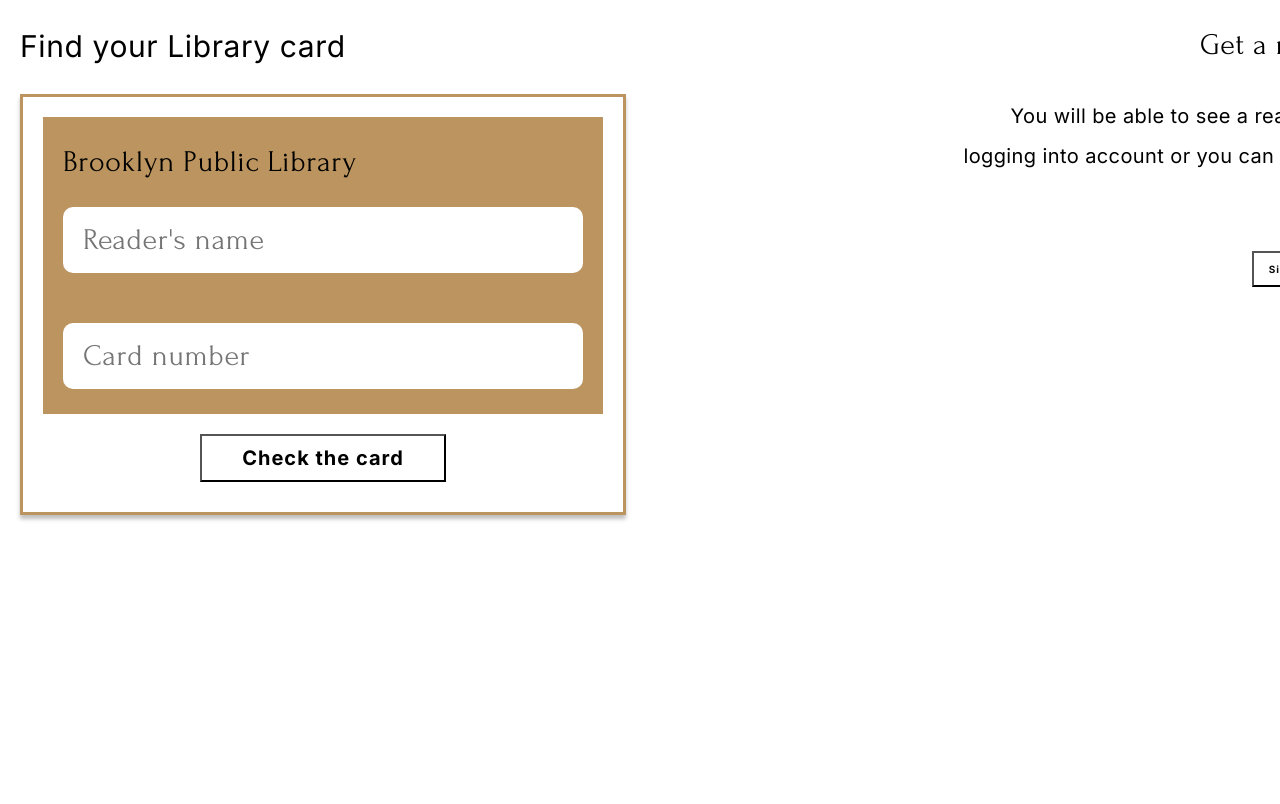
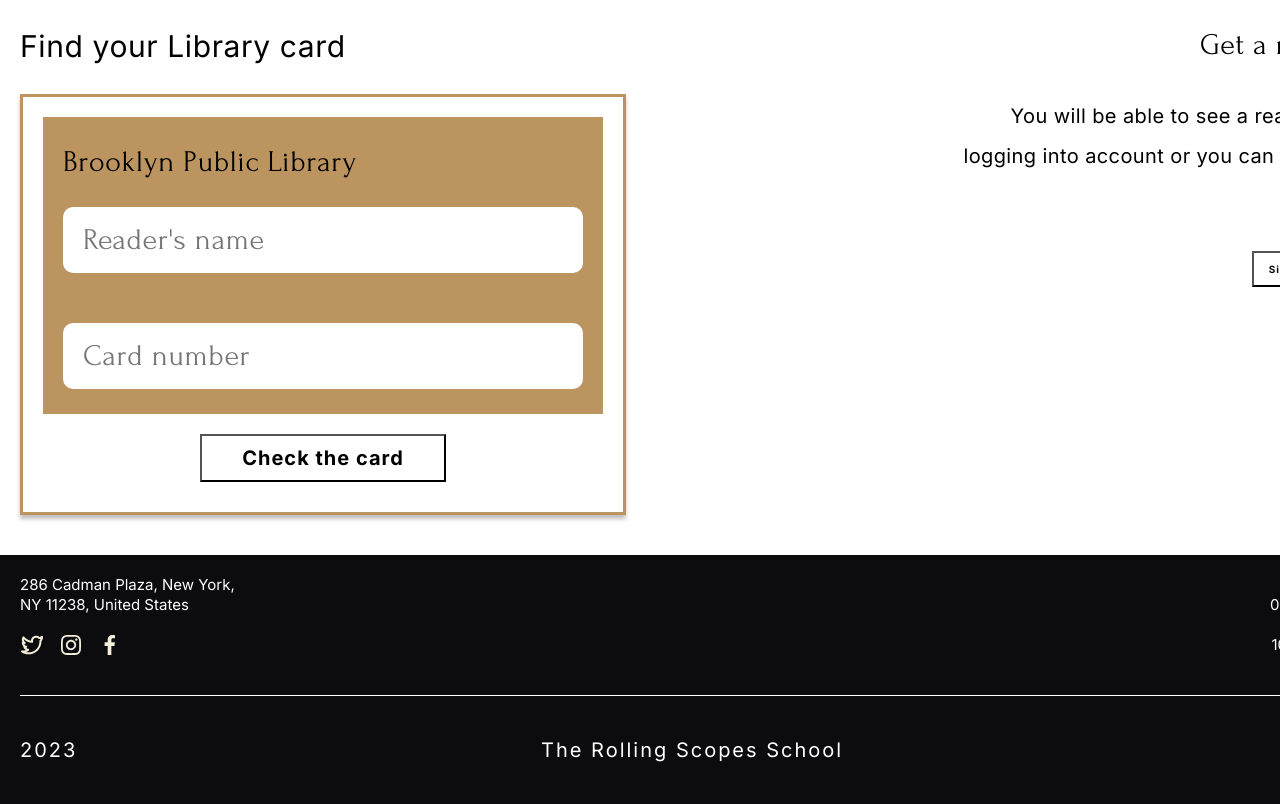
Before and after one commit to evikary/library, a plain HTML site: page library/index.html in a window 1280 px wide. Shown: the part 4655-5459 px from the top of the page. Before the commit the page ends 5210 px from the top, so only its background shows below. Drawn offline with Linux system fonts and the light colour scheme; a web font is replaced by a local one.

Commit message:
feat: add footer block

```diff
--- a/library/index.html
+++ b/library/index.html
@@ -299,7 +299,28 @@
         </div>
       </section>
     </main>
-    <footer></footer>
+    <footer class="footer">
+      <div class="footer-content">
+        <div class="left-column">
+          <p>286 Cadman Plaza, New York, <br>NY 11238, United States</p>
+          <div class="box">
+            <img class="icon" src="./assets/twitter.svg" alt="twitter">
+            <img class="icon" src="./assets/insta.svg" alt="instagram">
+            <img class="icon" src="./assets/facebook.svg" alt="facebook">
+          </div>
+        </div>
+        <div class="right-column">
+          <p>Mon - Fri <br>08:00 am - 07:00 pm</p>
+          <p>Sat - Sun <br>10:00 am - 06:00 pm</p>
+        </div>
+      </div>
+      <div class="footer_line"></div>
+      <div class="footer-content padding">
+        <span>2023</span>
+        <span>The Rolling Scopes School</span>
+        <span>Username</span>
+      </div>
+    </footer>
   </div>
 </body>
 
--- a/library/style/style.css
+++ b/library/style/style.css
@@ -562,3 +562,64 @@
   letter-spacing: 1px;
   background: var(--c-white);
 }
+
+.footer {
+  padding: 20px 20px 0 20px;
+  background-color: var(--c-dark);
+}
+
+.footer-content {
+  display: flex;
+  justify-content: space-between;
+}
+
+.left-column > p {
+  color: var(--c-white);
+  font-family: var(--font-family-inter);
+  font-size: 15px;
+  font-style: normal;
+  font-weight: 400;
+  line-height: 20px;
+}
+
+.left-column .box {
+  margin-top: 18px;
+  margin-bottom: 38px;
+  display: flex;
+  column-gap: 15px;
+}
+
+.left-column .box .icon {
+  width: 24px;
+}
+
+.right-column > p {
+  color: var(--c-white);
+  text-align: right;
+  font-family: var(--font-family-inter);
+  font-size: 15px;
+  font-style: normal;
+  font-weight: 400;
+  line-height: 20px;
+}
+
+.footer_line {
+  width: 100%;
+  height: 1px;
+  background: var(--c-white);
+}
+
+.footer-content > span {
+  color: var(--c-white);
+  text-align: center;
+  font-family: var(--font-family-inter);
+  font-size: 20px;
+  font-style: normal;
+  font-weight: 400;
+  line-height: 20px;
+  letter-spacing: 2px;
+}
+
+.padding {
+  padding: 44px 0;
+}
```
Also changed, not shown: library/assets/facebook.svg (added), library/assets/insta.svg (added), library/assets/twitter.svg (added).
